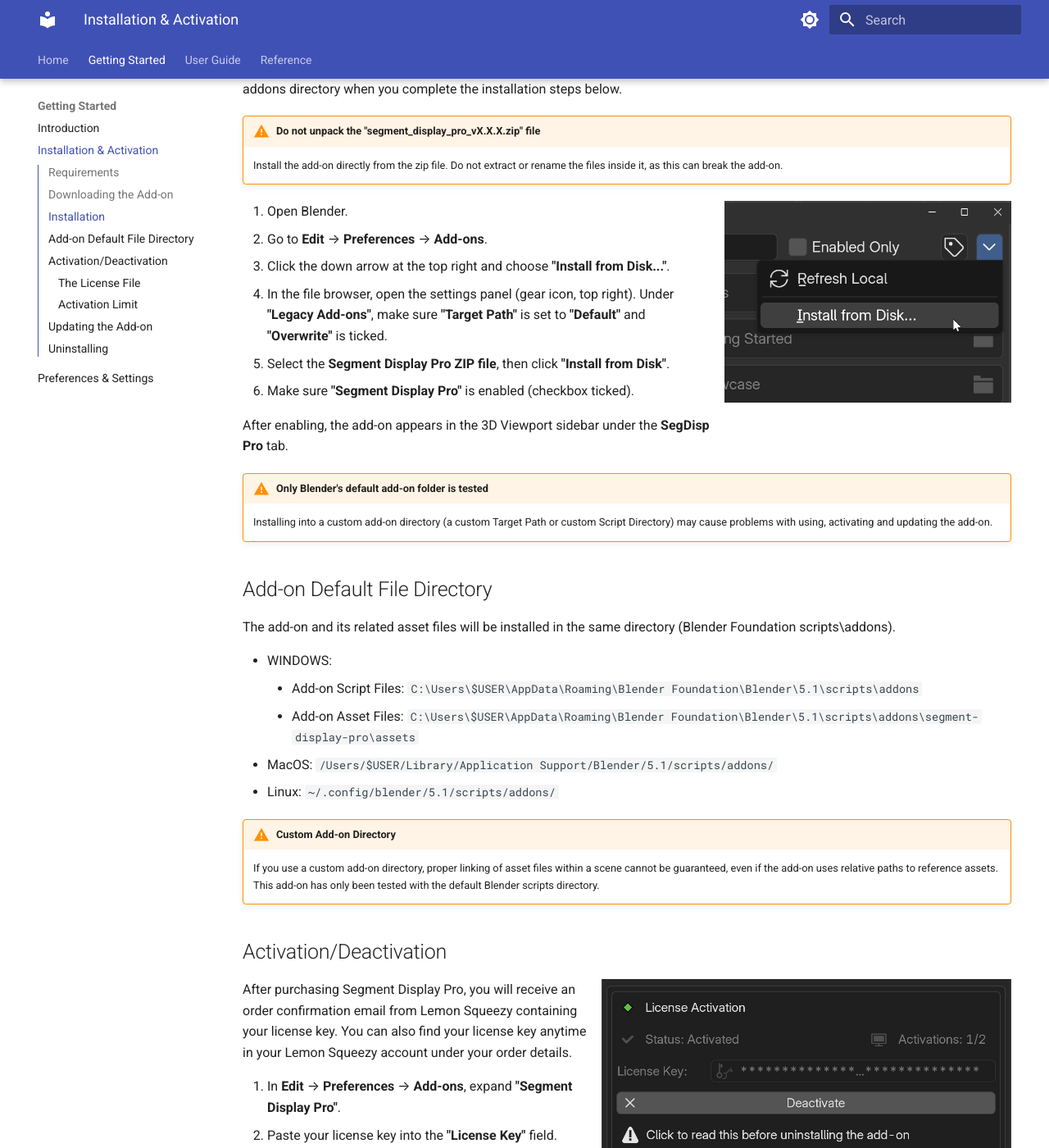
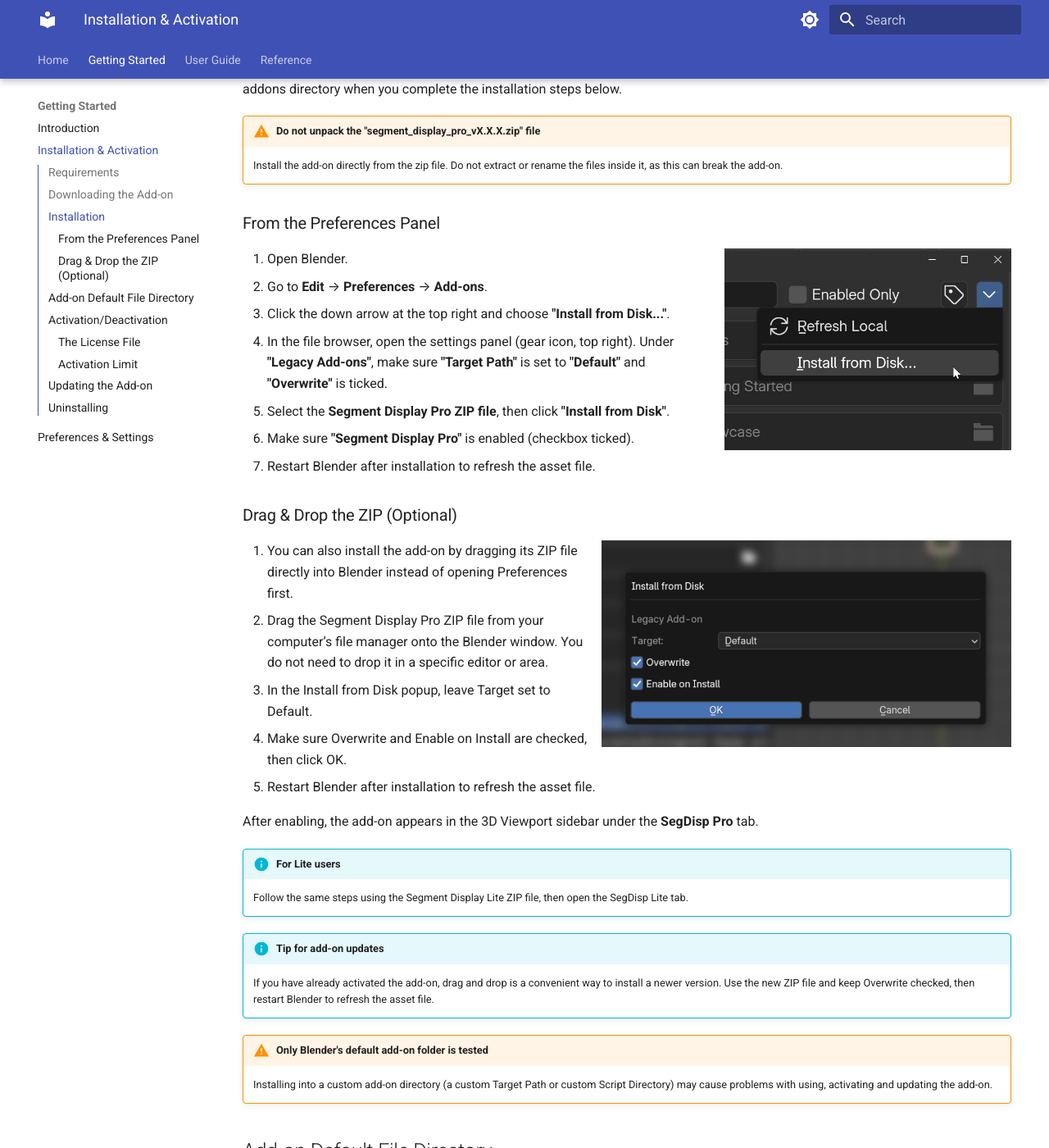
Before and after one commit to ahmetmaya-orion/segment-display-pro-docs, an MkDocs documentation site: the page built from docs/installation.md, in a window 1280 px wide and 1400 px high, scrolled down 1172 px. Shown: the whole window at 82% size. Built offline with MkDocs 1.6.1 and Material for MkDocs 9.7.7, drawn with Linux system fonts in a browser that asks for light colours; the version menu is left out.

Commit message:
add-on installation options: drag & drop info added

```diff
--- a/docs/installation.md
+++ b/docs/installation.md
@@ -33,7 +33,24 @@
     Install the add-on directly from the zip file. Do not extract or rename the
     files inside it, as this can break the add-on.
 
-![Enabling the add-on in Blender Preferences](assets/images/preferences/v1.0.0/installation.png){ align=right width="350" }
+
+<!-- <div class="grid" markdown>
+
+<figure markdown>
+  ![Un-linked Asset](assets/images/preferences/v1.0.0/installation.png){ width="330" }
+  <figcaption>From Preferences Panel</figcaption>
+</figure>
+
+<figure markdown>
+  ![Linked Asset](assets/images/preferences/v1.0.0/installation_drag_drop.jpg){ width="500" }
+  <figcaption>Drag & Drop Options</figcaption>
+</figure>
+
+</div> -->
+
+### From the Preferences Panel
+
+![Installation (Preferences)](assets/images/preferences/v1.0.0/installation.png){ align=right width="350" }
 
 1. Open Blender.
 2. Go to **Edit** → **Preferences** → **Add-ons**.
@@ -41,9 +58,26 @@
 4. In the file browser, open the settings panel (gear icon, top right). Under **"Legacy Add-ons"**, make sure **"Target Path"** is set to **"Default"** and **"Overwrite"** is ticked.
 5. Select the **Segment Display Pro ZIP file**, then click **"Install from Disk"**.
 6. Make sure **"Segment Display Pro"** is enabled (checkbox ticked).
+7. Restart Blender after installation to refresh the asset file.
+
+### Drag & Drop the ZIP (Optional)
+
+![Installation (Drag & Drop)](assets/images/preferences/v1.0.0/installation_drag_drop.jpg){ align=right width="500" }
+
+1. You can also install the add-on by dragging its ZIP file directly into Blender instead of opening Preferences first.
+2. Drag the Segment Display Pro ZIP file from your computer’s file manager onto the Blender window. You do not need to drop it in a specific editor or area.
+3. In the Install from Disk popup, leave Target set to Default.
+4. Make sure Overwrite and Enable on Install are checked, then click OK.
+5. Restart Blender after installation to refresh the asset file.
 
 After enabling, the add-on appears in the 3D Viewport sidebar under the
 **SegDisp Pro** tab.
+
+!!! info "For Lite users"
+    Follow the same steps using the Segment Display Lite ZIP file, then open the SegDisp Lite tab.
+
+!!! info "Tip for add-on updates"
+    If you have already activated the add-on, drag and drop is a convenient way to install a newer version. Use the new ZIP file and keep Overwrite checked, then restart Blender to refresh the asset file.
 
 !!! warning "Only Blender's default add-on folder is tested"
     Installing into a custom add-on directory (a custom Target Path or custom Script Directory) may cause problems with using, activating and updating the add-on.
```
Also changed, not shown: docs/assets/images/preferences/v1.0.0/installation_drag_drop.jpg (added).
